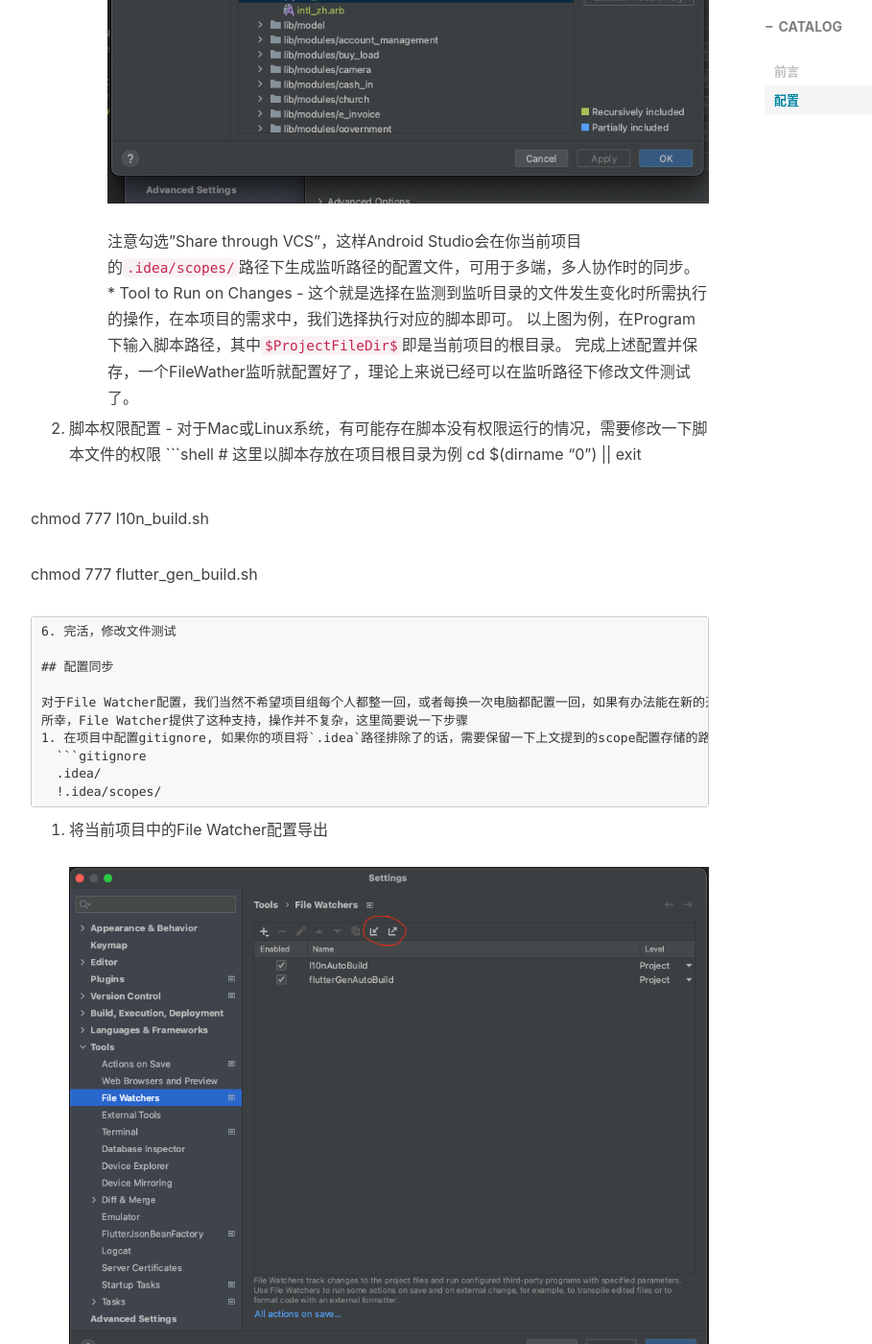
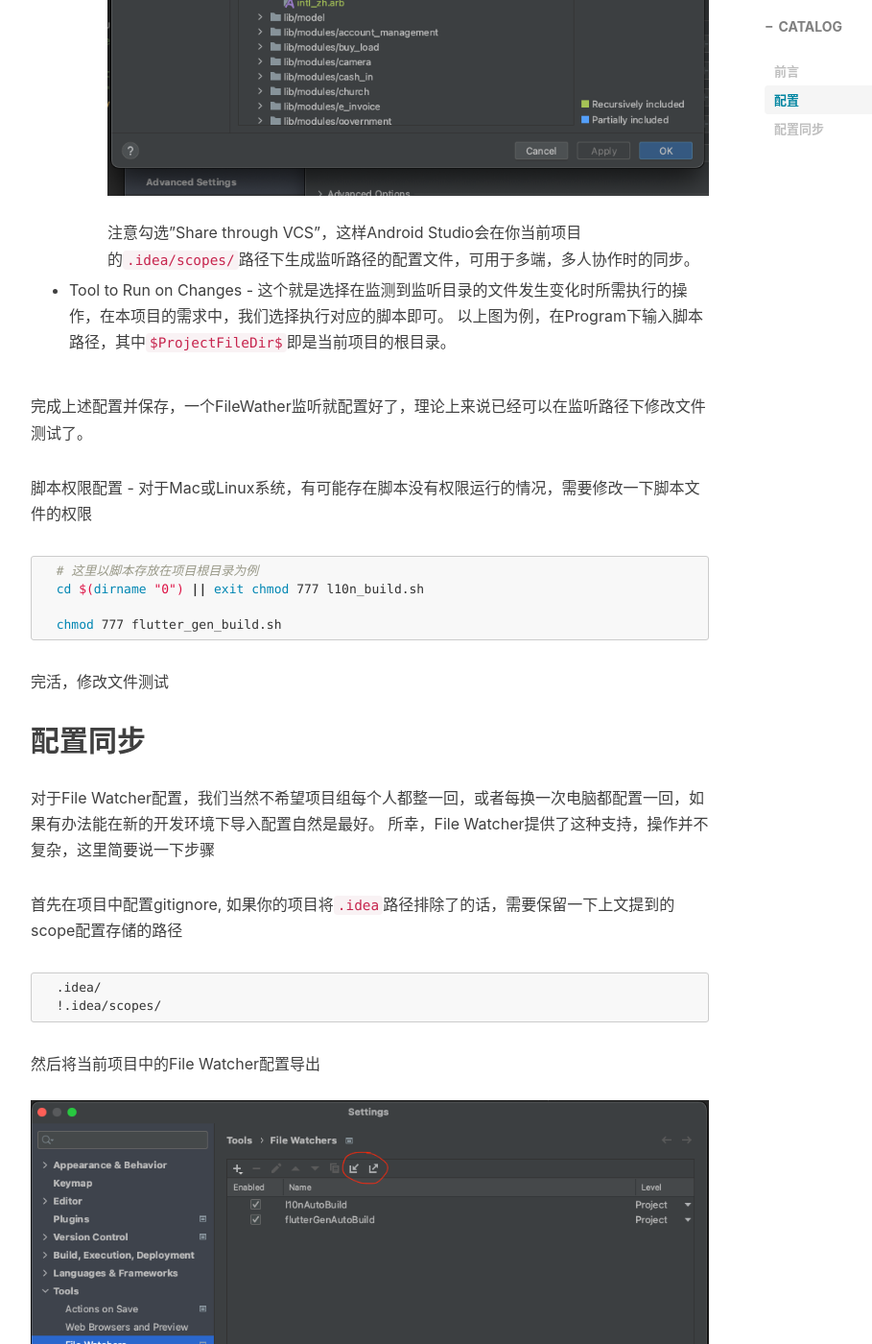
Before and after one commit to lx8421bcd/lx8421bcd.github.io, a Jekyll site: the page built from _posts/2023-11-28-使用FileWatcher实现flutter代码自动生成.md, in a window 1280 px wide and 1400 px high, scrolled down 2863 px. Shown: the whole window at 96% size, without its empty margins (233-1142 px from the left). Built offline with Jekyll 4.4.1, drawn with Linux system fonts in a browser that asks for light colours; nearby versions of some CDN libraries; comment, search, counter and statistics services are not loaded; some of the changed text lies outside the part shown.

Commit message:
update posts

````diff
--- a/_posts/2023-11-28-使用FileWatcher实现flutter代码自动生成.md
+++ b/_posts/2023-11-28-使用FileWatcher实现flutter代码自动生成.md
@@ -24,60 +24,73 @@
 ## 配置
 
 本文主要讲解一下Android Studio下的配置过程。
-1. 首先项目的状态应达到集成完毕flutter_gen/flutter_intl，运行 `build_runner`即可以生成映射文件的状态
-2. 在Android Studio  Settings → Plugins → MarketPlace中下载并安装 `File Watchers`
-3. 配置自动运行 `build_runner`的脚本，mac下.sh，windows下就.bat，里面就放build命令，脚本文件建议存放在项目根目录下
-  ```shell
-  # 如果你的脚本需要在项目的某一路径下执行，最好先跳转到当前项目的根目录
+首先项目的状态应达到集成完毕flutter_gen/flutter_intl，运行 `build_runner`即可以生成映射文件的状态
+
+在Android Studio  Settings → Plugins → MarketPlace中下载并安装 `File Watchers`
+
+配置自动运行 `build_runner`的脚本，mac下.sh，windows下就.bat，里面就放build命令，脚本文件建议存放在项目根目录下
+
+```shell
+# 如果你的脚本需要在项目的某一路径下执行，最好先跳转到当前项目的根目录
   cd $(dirname "0") || exit
+  dart run build_runner build
+```
 
-  dart run build_runner build
-  ```
+对于flutter_intl，如果你是使用flutter_intl插件来做生成映射表的话，可以使用如下命令编写脚本
 
-  对于flutter_intl，如果你是使用flutter_intl插件来做生成映射表的话，可以使用如下命令编写脚本
-  ```shell
+```shell
   cd $(dirname "0") || exit
+  flutter pub global run intl_utils:generate
+```
 
-  flutter pub global run intl_utils:generate
-  ```
-  一般来说建议一个类型资源编写一个脚本，不要把build命令全部放一起，不然你改一下文案，图片映射表跟着一起重新build一遍，蛋疼不……
-4. 在Settings → Tools → File Watchers下配置监听
-  ![File Watcher项目配置](https://raw.githubusercontent.com/lx8421bcd/lx8421bcd.github.io/master/img/file_watcher/file_watcher_config_example.png)
-  简单叙述一下本图中的配置项：
-  * Name - 项目名字，没啥好说的
-  * Files to Watch
-    * File type - 文件类型，一般来说选Any就行了
-    * Scope - 监听文件路径配置，选择旁边的`...`会打开如下弹窗，根据你当前的项目路路径选择include/exclude就行了，IDE会帮你生成对应的pattern
-      ![File Watcher Scope配置](https://raw.githubusercontent.com/lx8421bcd/lx8421bcd.github.io/master/img/file_watcher/file_watcher_scope_example.png)
-      注意勾选"Share through VCS"，这样Android Studio会在你当前项目的`.idea/scopes/`路径下生成监听路径的配置文件，可用于多端，多人协作时的同步。
-  * Tool to Run on Changes - 这个就是选择在监测到监听目录的文件发生变化时所需执行的操作，在本项目的需求中，我们选择执行对应的脚本即可。
-    以上图为例，在Program下输入脚本路径，其中`$ProjectFileDir$`即是当前项目的根目录。
-  完成上述配置并保存，一个FileWather监听就配置好了，理论上来说已经可以在监听路径下修改文件测试了。
-5. 脚本权限配置 - 对于Mac或Linux系统，有可能存在脚本没有权限运行的情况，需要修改一下脚本文件的权限
-  ```shell
+一般来说建议一个类型资源编写一个脚本，不要把build命令全部放一起，不然你改一下文案，图片映射表跟着一起重新build一遍，蛋疼不……
+
+在Settings → Tools → File Watchers下配置监听
+
+![File Watcher项目配置](https://raw.githubusercontent.com/lx8421bcd/lx8421bcd.github.io/master/img/file_watcher/file_watcher_config_example.png)
+
+简单叙述一下本图中的配置项：
+* Name - 项目名字，没啥好说的
+* Files to Watch
+  * File type - 文件类型，一般来说选Any就行了
+  * Scope - 监听文件路径配置，选择旁边的`...`会打开如下弹窗，根据你当前的项目路路径选择include/exclude就行了，IDE会帮你生成对应的pattern
+    ![File Watcher Scope配置](https://raw.githubusercontent.com/lx8421bcd/lx8421bcd.github.io/master/img/file_watcher/file_watcher_scope_example.png)
+    注意勾选"Share through VCS"，这样Android Studio会在你当前项目的`.idea/scopes/`路径下生成监听路径的配置文件，可用于多端，多人协作时的同步。
+* Tool to Run on Changes - 这个就是选择在监测到监听目录的文件发生变化时所需执行的操作，在本项目的需求中，我们选择执行对应的脚本即可。
+  以上图为例，在Program下输入脚本路径，其中`$ProjectFileDir$`即是当前项目的根目录。
+
+完成上述配置并保存，一个FileWather监听就配置好了，理论上来说已经可以在监听路径下修改文件测试了。
+
+脚本权限配置 - 对于Mac或Linux系统，有可能存在脚本没有权限运行的情况，需要修改一下脚本文件的权限
+
+```shell
   # 这里以脚本存放在项目根目录为例
   cd $(dirname "0") || exit
 
   chmod 777 l10n_build.sh
 
   chmod 777 flutter_gen_build.sh
-  ```
-6. 完活，修改文件测试
+```
+
+完活，修改文件测试
 
 ## 配置同步
 
 对于File Watcher配置，我们当然不希望项目组每个人都整一回，或者每换一次电脑都配置一回，如果有办法能在新的开发环境下导入配置自然是最好。
 所幸，File Watcher提供了这种支持，操作并不复杂，这里简要说一下步骤
-1. 在项目中配置gitignore, 如果你的项目将`.idea`路径排除了的话，需要保留一下上文提到的scope配置存储的路径
+
+首先在项目中配置gitignore, 如果你的项目将`.idea`路径排除了的话，需要保留一下上文提到的scope配置存储的路径
+
   ```gitignore
   .idea/
   !.idea/scopes/
   ```
-2. 将当前项目中的File Watcher配置导出
-  ![File Watcher 导入导出](https://raw.githubusercontent.com/lx8421bcd/lx8421bcd.github.io/master/img/file_watcher/import_export.png)
-  导出之后应该会生成一份`file_watchers.xml`，建议将这个文件存放在项目根目录下。
-3. git提交所有相关配置，包含脚本、`file_watchers.xml`配置，`.idea/scopes/`的监听路径配置等。
-4. 在新的工作环境导入File Watcher配置，由于scope下监听配置文件都是现成的，直接在File Watcher插件中导入`file_watchers.xml`就可以了
-5. 脚本权限，与配置一样，如果运行脚本时出现权限问题，参考上面的命令给脚本文件提权。
+
+然后将当前项目中的File Watcher配置导出
+![File Watcher 导入导出](https://raw.githubusercontent.com/lx8421bcd/lx8421bcd.github.io/master/img/file_watcher/import_export.png)
+导出之后应该会生成一份`file_watchers.xml`，建议将这个文件存放在项目根目录下。
+git提交所有相关配置，包含脚本、`file_watchers.xml`配置，`.idea/scopes/`的监听路径配置等。
+在新的工作环境导入File Watcher配置，由于scope下监听配置文件都是现成的，直接在File Watcher插件中导入`file_watchers.xml`就可以了。
+脚本权限，与配置一样，如果运行脚本时出现权限问题，参考上面的命令给脚本文件提权。
 
 其实不止是资源文件，诸如Json序列化/反序列化之类的需要自动生成代码的需求，都可以使用File Watcher监听来完成，自行配置即可
````
